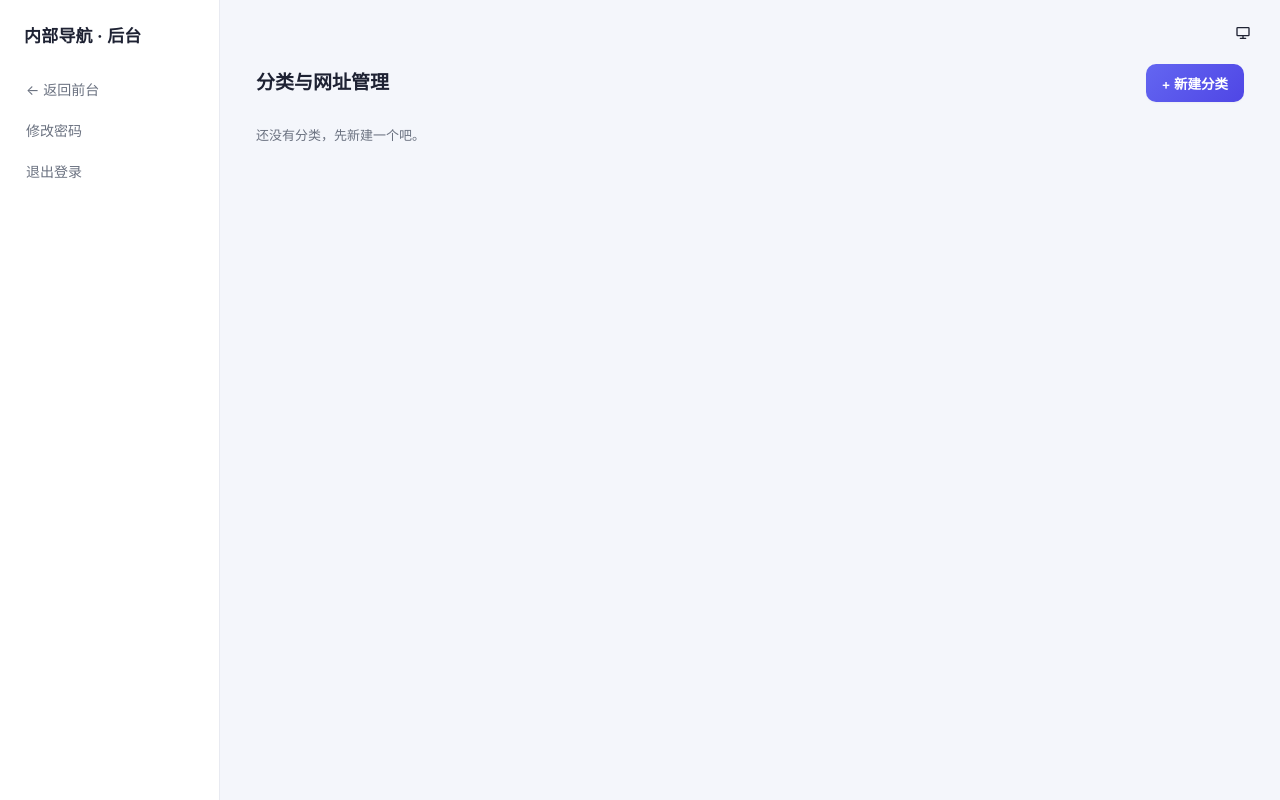
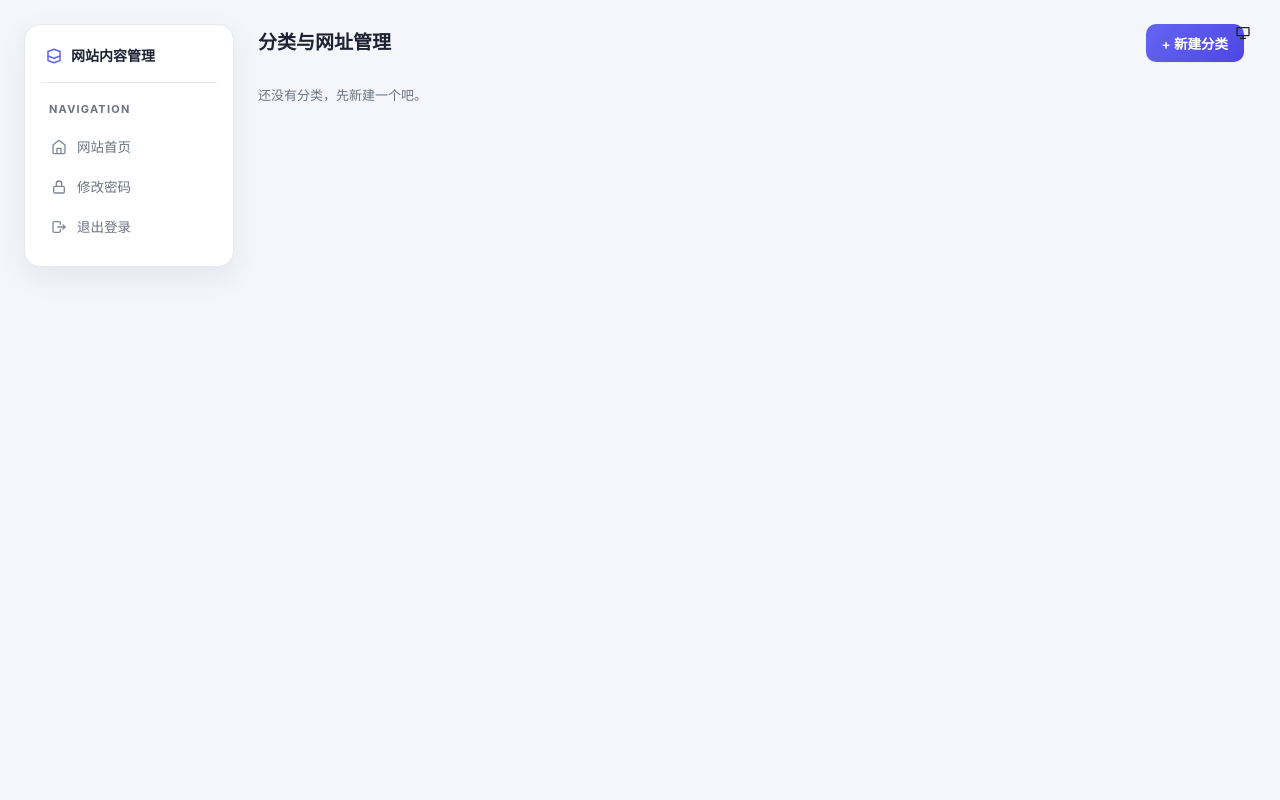
Before and after one commit to lewsuy/nav-portal, a Flask app: page /admin in a window 1280 px wide. Run offline with Flask 3, Linux system fonts and the light colour scheme; the visitor is signed in with stand-in values (Sample User, id 1); data that the repository does not hold is empty.

Commit message:
refactor: 后台侧边栏改为浮起模块化卡片样式

```diff
--- a/static/css/style.css
+++ b/static/css/style.css
@@ -62,44 +62,66 @@ a { color: inherit; text-decoration: none; }
 .layout {
   display: flex;
   min-height: 100vh;
+  align-items: flex-start;
 }
 
 .sidebar {
-  width: 220px;
+  width: 210px;
   flex-shrink: 0;
+  margin: 24px 16px 24px 24px;
+  padding: 20px 16px;
   background: var(--panel);
-  border-right: 1px solid var(--border);
-  padding: 24px 16px;
+  border: 1px solid var(--border);
+  border-radius: 16px;
+  box-shadow: var(--shadow-md);
   position: sticky;
-  top: 0;
-  height: 100vh;
+  top: 24px;
+  max-height: calc(100vh - 48px);
   overflow-y: auto;
   display: flex;
   flex-direction: column;
 }
 
-.brand {
-  font-size: 17px;
+.sidebar-brand {
+  display: flex;
+  align-items: center;
+  gap: 8px;
+  font-size: 14px;
   font-weight: 700;
   color: var(--text);
-  padding: 0 8px 20px;
-  letter-spacing: 0.2px;
+  padding: 0 4px 16px;
+  border-bottom: 1px solid var(--border);
+  margin-bottom: 14px;
+}
+.sidebar-brand svg { color: var(--accent); flex-shrink: 0; }
+
+.sidebar-section {
+  font-size: 11px;
+  font-weight: 700;
+  letter-spacing: 1.2px;
+  color: var(--text-dim);
+  padding: 4px 8px 10px;
 }
 
 .cat-nav {
   display: flex;
   flex-direction: column;
   gap: 2px;
-  flex: 1;
 }
 
 .cat-link {
+  display: flex;
+  align-items: center;
+  gap: 10px;
   padding: 9px 10px;
-  border-radius: 8px;
+  border-radius: 10px;
   color: var(--text-dim);
-  font-size: 14px;
+  font-size: 13.5px;
+  text-decoration: none;
   transition: background 0.15s, color 0.15s;
 }
+
+.cat-link svg { opacity: 0.85; }
 
 .cat-link:hover {
   background: var(--card-hover);
@@ -107,14 +129,14 @@ a { color: inherit; text-decoration: none; }
 }
 
 .cat-link.active {
-  background: var(--accent-soft);
-  color: var(--accent);
+  background: var(--card-strong);
+  color: var(--text);
   font-weight: 600;
 }
 
 .content {
   flex: 1;
-  padding: 64px 36px 60px;
+  padding: 24px 36px 60px 8px;
   min-width: 0;
 }
 
@@ -343,16 +365,16 @@ a { color: inherit; text-decoration: none; }
 }
 
 @media (max-width: 720px) {
-  .layout { flex-direction: column; }
+  .layout { flex-direction: column; align-items: stretch; }
   .sidebar {
-    width: 100%;
-    height: auto;
+    width: auto;
+    margin: 16px;
+    max-height: none;
     position: relative;
-    border-right: none;
-    border-bottom: 1px solid var(--border);
+    top: 0;
   }
   .cat-nav { flex-direction: row; flex-wrap: wrap; }
-  .content { padding: 20px 16px 40px; }
+  .content { padding: 8px 16px 40px; }
   .content-standalone { padding: 56px 16px 40px; }
   .hero { padding: 20px 20px; border-radius: 16px; }
 }
--- a/templates/admin.html
+++ b/templates/admin.html
@@ -12,11 +12,38 @@
 {% include "_topbar.html" %}
 <div class="layout">
   <aside class="sidebar">
-    <div class="brand">内部导航 · 后台</div>
+    <div class="sidebar-brand">
+      <svg viewBox="0 0 24 24" width="18" height="18" fill="none" stroke="currentColor" stroke-width="2" stroke-linecap="round" stroke-linejoin="round" aria-hidden="true">
+        <path d="M4 6l8 -3l8 3"></path>
+        <path d="M4 6v6l8 3l8 -3v-6"></path>
+        <path d="M4 12v6l8 3l8 -3v-6"></path>
+      </svg>
+      <span>网站内容管理</span>
+    </div>
+    <div class="sidebar-section">NAVIGATION</div>
     <nav class="cat-nav">
-      <a href="/" class="cat-link">← 返回前台</a>
-      <a href="#" class="cat-link" id="changePwdBtn">修改密码</a>
-      <a href="/admin/logout" class="cat-link">退出登录</a>
+      <a href="/" class="cat-link">
+        <svg viewBox="0 0 24 24" width="16" height="16" fill="none" stroke="currentColor" stroke-width="2" stroke-linecap="round" stroke-linejoin="round" aria-hidden="true">
+          <path d="M3 9l9 -7l9 7v11a2 2 0 0 1 -2 2h-14a2 2 0 0 1 -2 -2z"></path>
+          <path d="M9 21v-7h6v7"></path>
+        </svg>
+        <span>网站首页</span>
+      </a>
+      <a href="#" class="cat-link" id="changePwdBtn">
+        <svg viewBox="0 0 24 24" width="16" height="16" fill="none" stroke="currentColor" stroke-width="2" stroke-linecap="round" stroke-linejoin="round" aria-hidden="true">
+          <rect x="4" y="11" width="16" height="10" rx="2"></rect>
+          <path d="M8 11v-4a4 4 0 0 1 8 0v4"></path>
+        </svg>
+        <span>修改密码</span>
+      </a>
+      <a href="/admin/logout" class="cat-link">
+        <svg viewBox="0 0 24 24" width="16" height="16" fill="none" stroke="currentColor" stroke-width="2" stroke-linecap="round" stroke-linejoin="round" aria-hidden="true">
+          <path d="M14 8v-2a2 2 0 0 0 -2 -2h-7a2 2 0 0 0 -2 2v12a2 2 0 0 0 2 2h7a2 2 0 0 0 2 -2v-2"></path>
+          <path d="M10 12h11"></path>
+          <path d="M18 9l3 3l-3 3"></path>
+        </svg>
+        <span>退出登录</span>
+      </a>
     </nav>
   </aside>
 
```
